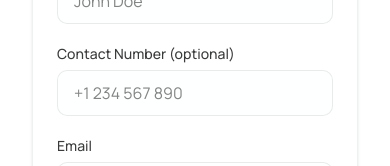
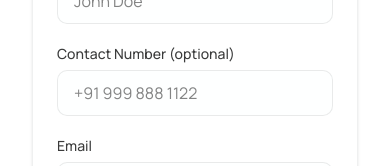
Before and after one commit to abu-bakar-hasan/nextjs_portfolio_-1, a Next.js app: page /contact in a window 390 px wide. Shown: the part 533-699 px from the top of the page. Built offline with nearby package versions, Linux system fonts and the light colour scheme.

Commit message:
Updated contact telephone placeholder

```diff
--- a/app/contact/page.tsx
+++ b/app/contact/page.tsx
@@ -74,7 +74,7 @@ export default function Contact() {
                 name="phone"
                 id="phone"
                 className="w-full px-4 py-2.5 rounded-lg border border-border/80 bg-background/50 focus:bg-background focus:outline-none focus:ring-2 focus:ring-foreground/20 transition-all"
-                placeholder="+1 234 567 890"
+                placeholder="+91 999 888 1122"
               />
             </div>
           </div>
```
